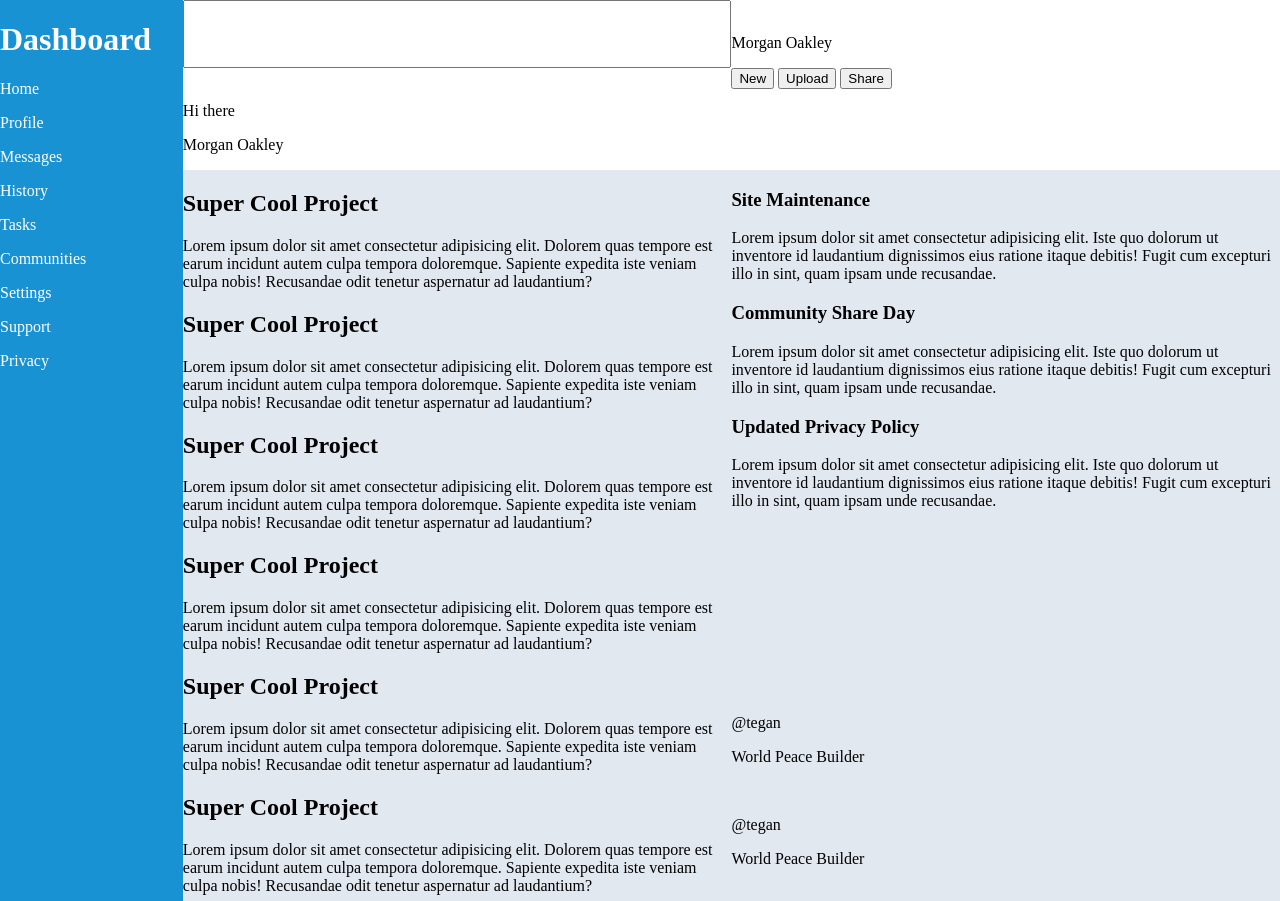
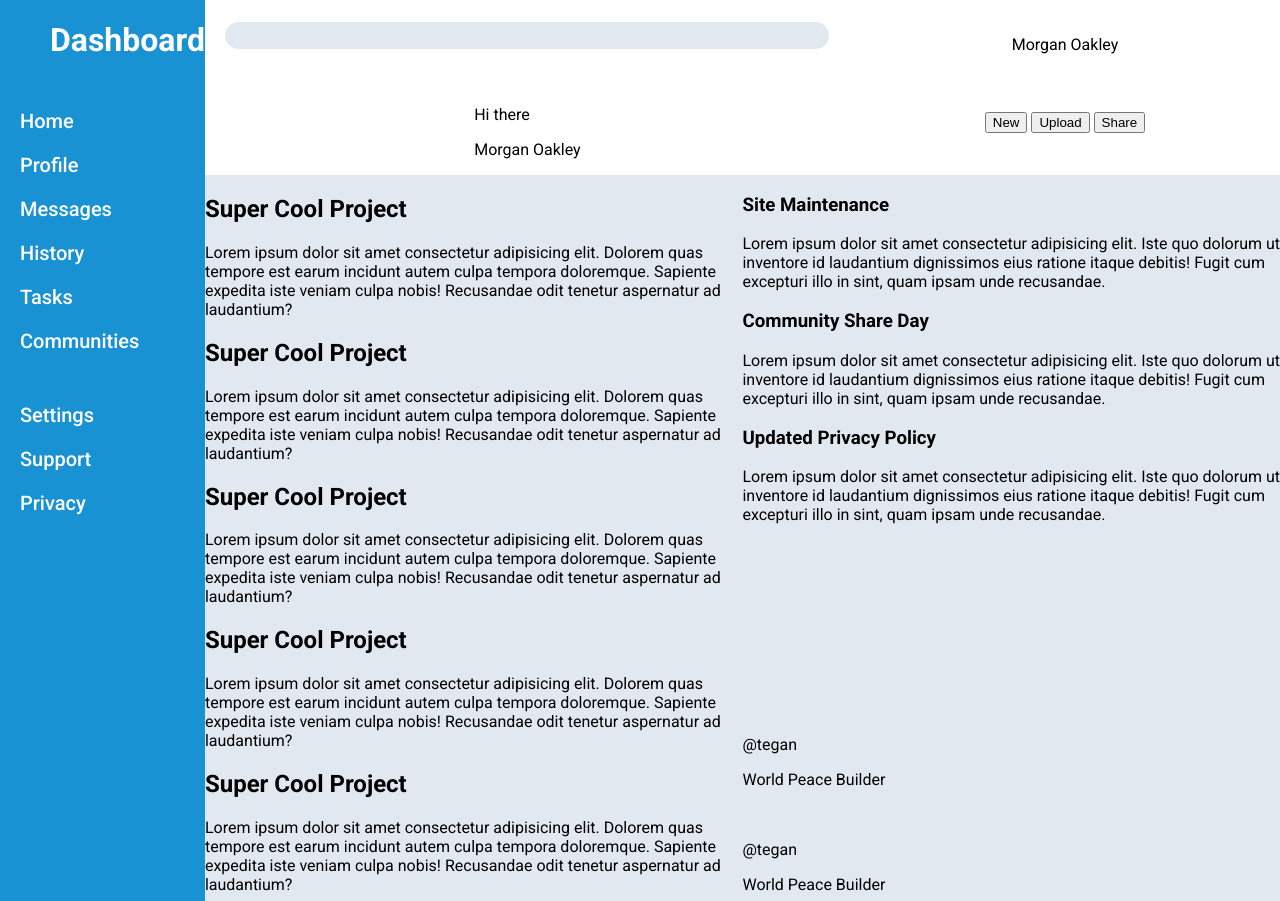
Before and after one commit to BernardoBranco44/admin-dashboard, a plain HTML site: page index.html in a window 1280 px wide. Shown: the top 901 px of the page. Drawn offline with Linux system fonts and the light colour scheme.

Commit message:
sidebar done

```diff
--- a/index.html
+++ b/index.html
@@ -5,6 +5,9 @@
     <meta name="viewport" content="width=device-width, initial-scale=1.0">
     <title>Document</title>
     <link rel="stylesheet" href="styles.css">
+    <link rel="preconnect" href="https://fonts.googleapis.com">
+    <link rel="preconnect" href="https://fonts.gstatic.com" crossorigin>
+    <link href="https://fonts.googleapis.com/css2?family=Roboto:ital,wght@0,100;0,300;0,400;0,500;0,700;0,900;1,100;1,300;1,400;1,500;1,700;1,900&display=swap" rel="stylesheet">
 </head>
 <body>
     <header>
--- a/styles.css
+++ b/styles.css
@@ -3,6 +3,7 @@ body {
     display: grid;
     grid-template-columns: 1fr 6fr;
     grid-template-rows: 1fr 6fr;
+    font-family: "Roboto", sans-serif;
 }
 
 header {
@@ -12,12 +13,24 @@ header {
 
 .header-top {
     display: grid;
-    grid-template-columns: 1fr 1fr;
+    justify-items: center;
+    align-items: center;
+    grid-template-columns: 1.5fr 1fr;
+}
+
+input {
+    height: 25px;
+    width: 600px;
+    background-color: #E2E8F0;
+    border: none;
+    border-radius: 15px;
 }
 
 .header-lower {
     display: grid;
-    grid-template-columns: 1fr 1fr;
+    justify-items: center;
+    align-items: center;
+    grid-template-columns: 1.5fr 1fr;
 }
 
 .sidebar {
@@ -25,6 +38,23 @@ header {
     grid-column: 1 / 2;
     background-color: #1992D4;
     color: white;
+    padding-left: 20px;
+}
+
+.sidebar > h1 {
+    margin-bottom: 50px;
+    padding-left: 30px;
+}
+
+.side-main-options {
+    margin-bottom: 50px;
+    font-size: 20px;
+    font-weight: 500;
+}
+
+.side-extra-options {
+    font-size: 20px;
+    font-weight: 500;
 }
 
 main {
```
